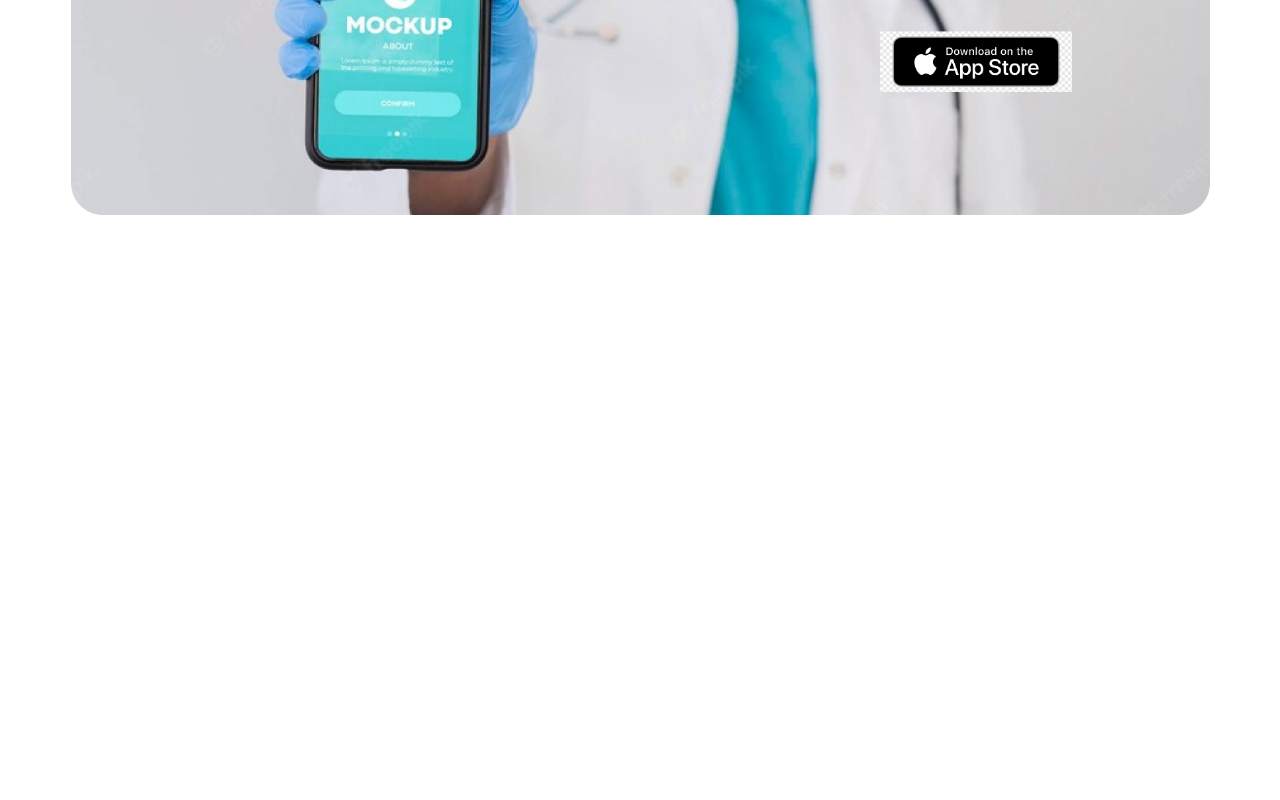
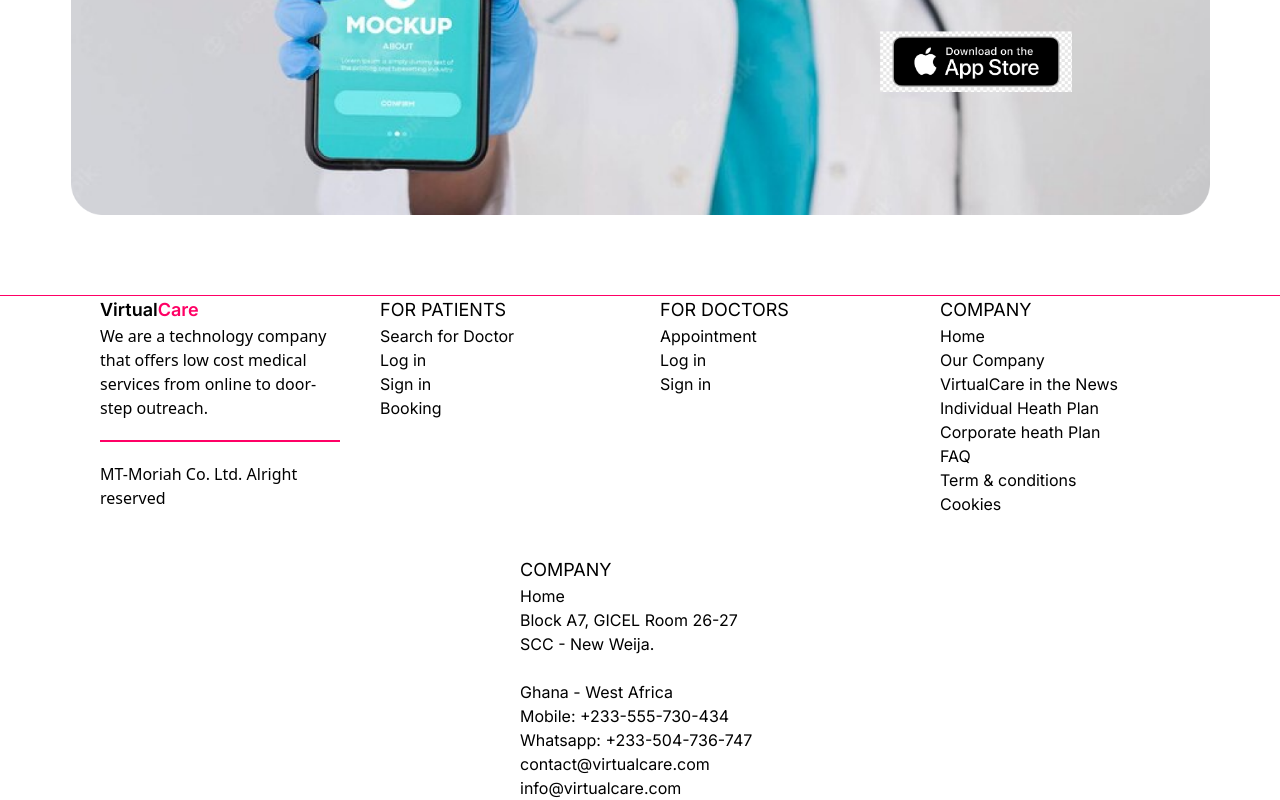
Before and after one commit to EbenJesusSaves/SMARTOPD-React, a React (Create React App) app in the folder smartopd/: page / in a window 1280 px wide. Shown: the part 4251-5051 px from the top of the page. Before the commit the page ends 4546 px from the top, so only its background shows below. Built offline with nearby package versions, Linux system fonts and the light colour scheme.

Commit message:
added footer

```diff
--- a/smartopd/src/App.js
+++ b/smartopd/src/App.js
@@ -1,4 +1,5 @@
 import "./App.css";
+import { Footer } from "./components/Footer";
 
 import { Navbar } from "./components/Navbar";
 import { LandingPage } from "./pages/LandingPage";
@@ -8,6 +9,7 @@ function App() {
     <>
       <Navbar />
       <LandingPage />
+      <Footer />
     </>
   );
 }
--- /dev/null
+++ b/smartopd/src/components/Footer.jsx
@@ -0,0 +1,128 @@
+import React from "react";
+
+export const Footer = () => {
+  return (
+    <div className="container flex justify-center gap-10 border-t-[1px]  border-[#FF0065] flex-wrap">
+      <div className=" w-[15rem]">
+        <h1>
+          <span className="font-brandFont text-lg font-semibold">Virtual</span>
+          <span className="font-brandFont text-lg font-semibold text-[#FF0065]">
+            Care
+          </span>
+        </h1>
+        <p>
+          We are a technology company that offers low cost medical services from
+          online to door-step outreach.
+        </p>
+        <div className="h-[2px] w-[15rem] bg-main-bg my-5"></div>
+        <p> MT-Moriah Co. Ltd. Alright reserved</p>
+      </div>
+      <div className=" w-[15rem]">
+        <h1>
+          <span className="font-brandFont text-lg my-5 ">
+            <a>FOR PATIENTS</a>
+          </span>
+        </h1>
+
+        {/* USED a tags instead of links because have not created these pages yet, using links will cause errors  */}
+        <div>
+          <a className="font-brandFont">Search for Doctor</a>
+        </div>
+        <div>
+          <a className="font-brandFont">Log in</a>
+        </div>
+        <div>
+          <a className="font-brandFont">Sign in</a>
+        </div>
+        <div>
+          <a className="font-brandFont">Booking</a>
+        </div>
+      </div>
+      <div className=" w-[15rem]">
+        <h1>
+          <span className="font-brandFont text-lg my-5 ">
+            <a>FOR DOCTORS</a>
+          </span>
+        </h1>
+
+        {/* USED a tags instead of links because have not created these pages yet, using links will cause errors  */}
+        <div>
+          <a className="font-brandFont">Appointment</a>
+        </div>
+        <div>
+          <a className="font-brandFont">Log in</a>
+        </div>
+        <div>
+          <a className="font-brandFont">Sign in</a>
+        </div>
+      </div>
+      <div className=" w-[15rem]">
+        <h1>
+          <span className="font-brandFont text-lg my-5 ">
+            <a>COMPANY</a>
+          </span>
+        </h1>
+
+        {/* USED a tags instead of links because have not created these pages yet, using links will cause errors  */}
+        <div>
+          <a className="font-brandFont">Home</a>
+        </div>
+        <div>
+          <a className="font-brandFont">Our Company</a>
+        </div>
+        <div>
+          <a className="font-brandFont">VirtualCare in the News</a>
+        </div>
+        <div>
+          <a className="font-brandFont">Individual Heath Plan</a>
+        </div>
+        <div>
+          <a className="font-brandFont">Corporate heath Plan</a>
+        </div>
+        <div>
+          <a className="font-brandFont">FAQ</a>
+        </div>
+        <div>
+          <a className="font-brandFont ">Term & conditions</a>
+        </div>
+        <div>
+          <a className="font-brandFont ">Cookies</a>
+        </div>
+      </div>
+      <div className=" w-[15rem]">
+        <h1>
+          <span className="font-brandFont text-lg my-5 ">
+            <a>COMPANY</a>
+          </span>
+        </h1>
+
+        {/* USED a tags instead of links because have not created these pages yet, using links will cause errors  */}
+        <div>
+          <a className="font-brandFont">Home</a>
+        </div>
+        <div>
+          <a className="font-brandFont">
+            Block A7, GICEL Room 26-27
+            <br /> SCC - New Weija.
+            <br />
+            <br />
+            Ghana - West Africa
+            <br />
+          </a>
+        </div>
+        <div>
+          <a className="font-brandFont"> Mobile: +233-555-730-434</a>
+        </div>
+        <div>
+          <a className="font-brandFont">Whatsapp: +233-504-736-747</a>
+        </div>
+        <div>
+          <a className="font-brandFont">
+            contact@virtualcare.com <br />
+            info@virtualcare.com
+          </a>
+        </div>
+      </div>
+    </div>
+  );
+};
```
